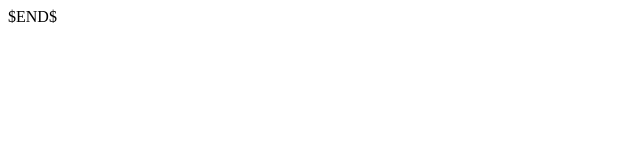
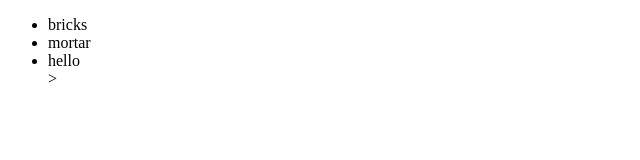
Before and after one commit to neeraja23/newGitTest, a plain HTML site: page index.html in a window 1280 px wide. Shown: the whole page, without its empty margins (0-640 px from the left). Drawn offline with Linux system fonts and the light colour scheme.

Commit message:
added hlo

```diff
--- a/index.html
+++ b/index.html
@@ -2,9 +2,15 @@
 <html lang="en">
 <head>
     <meta charset="UTF-8">
-    <title>$Title$</title>
+    <title>Title</title>
 </head>
 <body>
-$END$
+<div>
+    <ul>
+        <li>bricks </li>
+        <li>mortar</li>
+        <li>hello</li>>
+    </ul>
+</div>
 </body>
 </html>
```
